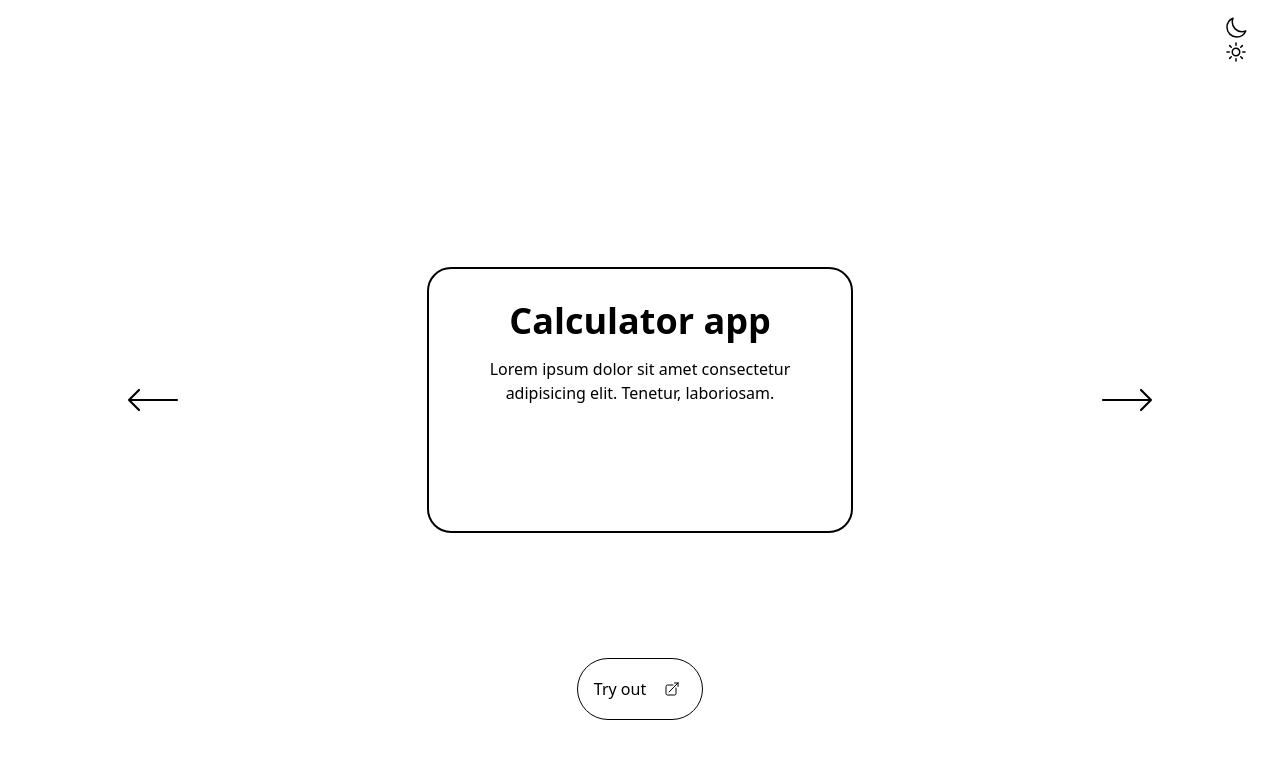
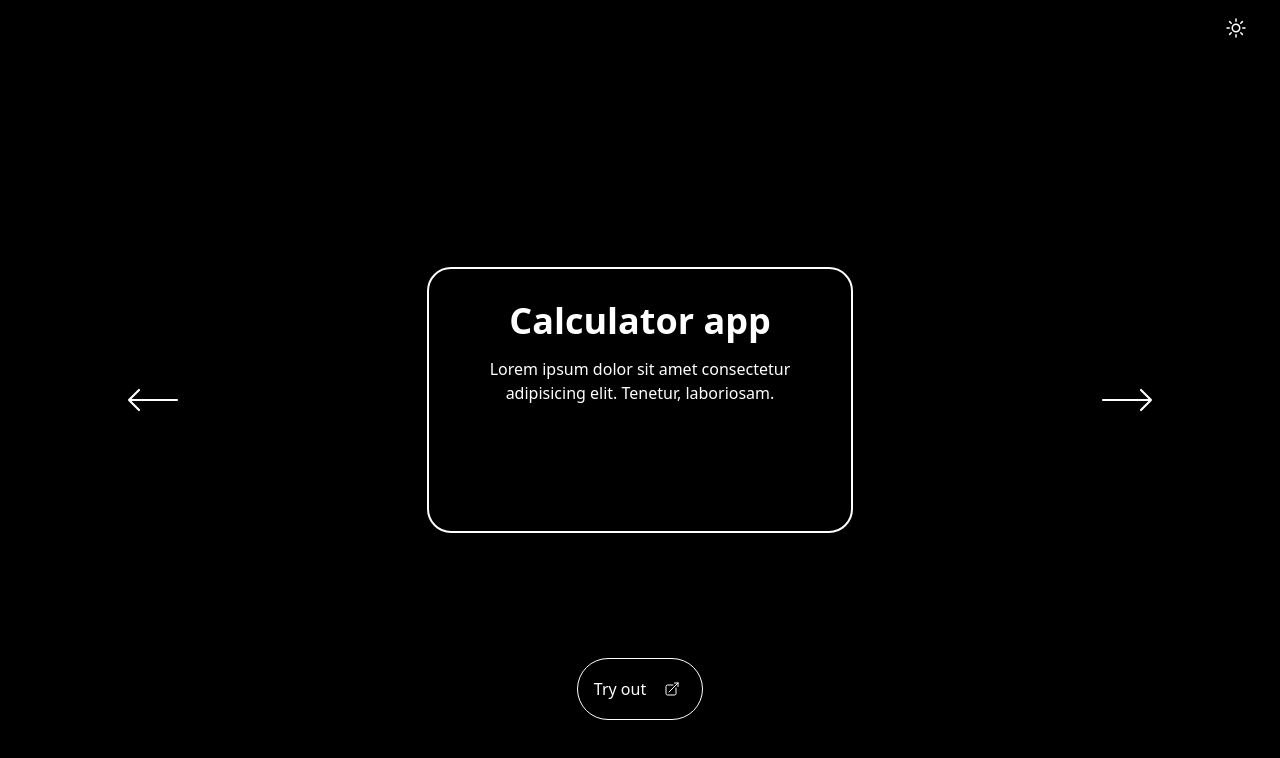
Before and after one commit to MyoThuKha/app-library, a Next.js app: page / in a window 1280 px wide. Shown: the top 758 px of the page. Built offline with nearby package versions, Linux system fonts and the light colour scheme.

Commit message:
added dark mode

```diff
--- a/components/content.tsx
+++ b/components/content.tsx
@@ -2,16 +2,21 @@ import { motion } from "framer-motion";
 import React, { useState } from "react";
 import dataList from "../data/data";
 
-interface contentProps {}
+interface contentProps {
+  theme: boolean;
+  changeTheme: () => void;
+  dynamicColor: string;
+}
 
 const iconVariant = {
   hover: {
     scale: 1.1,
   },
 };
-const Content: React.FC<contentProps> = ({}) => {
+const Content: React.FC<contentProps> = ({ theme: isDark, changeTheme }) => {
   const maxIndex = dataList.length - 1;
   const [curr, setCurr] = useState(0);
+  const borderColor = isDark ? " border-white" : " border-black";
   return (
     <div className="flex items-center justify-around w-screen h-screen relative">
       <div className="absolute top-4 right-8">
@@ -22,25 +27,16 @@ const Content: React.FC<contentProps> = ({}) => {
           strokeWidth={1.5}
           stroke="currentColor"
           className="w-6 h-6"
+          onClick={() => changeTheme()}
         >
           <path
             strokeLinecap="round"
             strokeLinejoin="round"
-            d="M21.752 15.002A9.718 9.718 0 0118 15.75c-5.385 0-9.75-4.365-9.75-9.75 0-1.33.266-2.597.748-3.752A9.753 9.753 0 003 11.25C3 16.635 7.365 21 12.75 21a9.753 9.753 0 009.002-5.998z"
-          />
-        </svg>
-        <svg
-          xmlns="http://www.w3.org/2000/svg"
-          fill="none"
-          viewBox="0 0 24 24"
-          strokeWidth={1.5}
-          stroke="currentColor"
-          className="w-6 h-6"
-        >
-          <path
-            strokeLinecap="round"
-            strokeLinejoin="round"
-            d="M12 3v2.25m6.364.386l-1.591 1.591M21 12h-2.25m-.386 6.364l-1.591-1.591M12 18.75V21m-4.773-4.227l-1.591 1.591M5.25 12H3m4.227-4.773L5.636 5.636M15.75 12a3.75 3.75 0 11-7.5 0 3.75 3.75 0 017.5 0z"
+            d={
+              !isDark
+                ? "M21.752 15.002A9.718 9.718 0 0118 15.75c-5.385 0-9.75-4.365-9.75-9.75 0-1.33.266-2.597.748-3.752A9.753 9.753 0 003 11.25C3 16.635 7.365 21 12.75 21a9.753 9.753 0 009.002-5.998z"
+                : "M12 3v2.25m6.364.386l-1.591 1.591M21 12h-2.25m-.386 6.364l-1.591-1.591M12 18.75V21m-4.773-4.227l-1.591 1.591M5.25 12H3m4.227-4.773L5.636 5.636M15.75 12a3.75 3.75 0 11-7.5 0 3.75 3.75 0 017.5 0z"
+            }
           />
         </svg>
       </div>
@@ -67,7 +63,11 @@ const Content: React.FC<contentProps> = ({}) => {
         />
       </motion.svg>
 
-      <div className="text-center h-1/3 w-1/3 border-2 border-black rounded-3xl px-8 py-4">
+      <div
+        className={
+          "text-center h-1/3 w-1/3 border-2 rounded-3xl px-8 py-4" + borderColor
+        }
+      >
         <h2 className="text-4xl py-4 font-bold">{dataList[curr].title}</h2>
         <p>
           Lorem ipsum dolor sit amet consectetur adipisicing elit. Tenetur,
@@ -99,20 +99,20 @@ const Content: React.FC<contentProps> = ({}) => {
       <motion.a
         variants={iconVariant}
         whileHover="hover"
-        className="btn-outline"
+        className={"btn-outline" + borderColor}
         href={dataList[curr].uri}
         target="_blank"
         rel="noreferrer"
       >
         <p>Try out</p>
-        <div className="rounded-full w-9 h-9 bg-white ml-2 flex items-center justify-center">
+        <div className="rounded-full w-9 h-9 ml-2 flex items-center justify-center">
           <svg
             xmlns="http://www.w3.org/2000/svg"
             fill="none"
             viewBox="0 0 24 24"
             strokeWidth={1.5}
             stroke="currentColor"
-            className="w-4 h-4 text-black"
+            className="w-4 h-4"
           >
             <path
               strokeLinecap="round"
--- a/components/hello.tsx
+++ b/components/hello.tsx
@@ -7,7 +7,9 @@ const Hello: React.FC<helloProps> = ({}) => {
   return (
     <div className="flex w-screen items-center justify-around">
       <h1 className="text-8xl">Projects</h1>
-      <Image src="/window.svg" alt="main image" width="400" height="400" />
+      <div className="bg-white rounded-full">
+        <Image src="/window.svg" alt="main image" width="400" height="400" />
+      </div>
     </div>
   );
 };
--- a/pages/index.tsx
+++ b/pages/index.tsx
@@ -1,9 +1,16 @@
 import type { NextPage } from "next";
 import Head from "next/head";
+import { useState } from "react";
 import Content from "../components/content";
 import Hello from "../components/hello";
 
 const Home: NextPage = () => {
+  const [isDark, setIsDark] = useState(true);
+  const changeTheme = () => {
+    setIsDark(() => !isDark);
+  };
+
+  const colorTheme = isDark ? " bg-black text-white" : " bg-white text-black";
   return (
     <div>
       <Head>
@@ -11,8 +18,15 @@ const Home: NextPage = () => {
         <meta name="description" content="Generated by create next app" />
         <link rel="icon" href="/favicon.ico" />
       </Head>
-      <div className="flex min-h-screen justify-center items-center">
-        <Content />
+      <div
+        className={"flex min-h-screen justify-center items-center" + colorTheme}
+      >
+        <Content
+          dynamicColor={colorTheme}
+          theme={isDark}
+          changeTheme={changeTheme}
+        />
+        {/* <Hello /> */}
       </div>
     </div>
   );
--- a/styles/globals.css
+++ b/styles/globals.css
@@ -6,5 +6,5 @@
   @apply absolute flex items-center bottom-20 border bg-blue-300 text-white rounded-full pl-4 pr-3 py-3;
 }
 .btn-outline {
-  @apply absolute flex items-center bottom-20 border border-black rounded-full pl-4 pr-3 py-3;
+  @apply absolute flex items-center bottom-20 border rounded-full pl-4 pr-3 py-3;
 }
```
